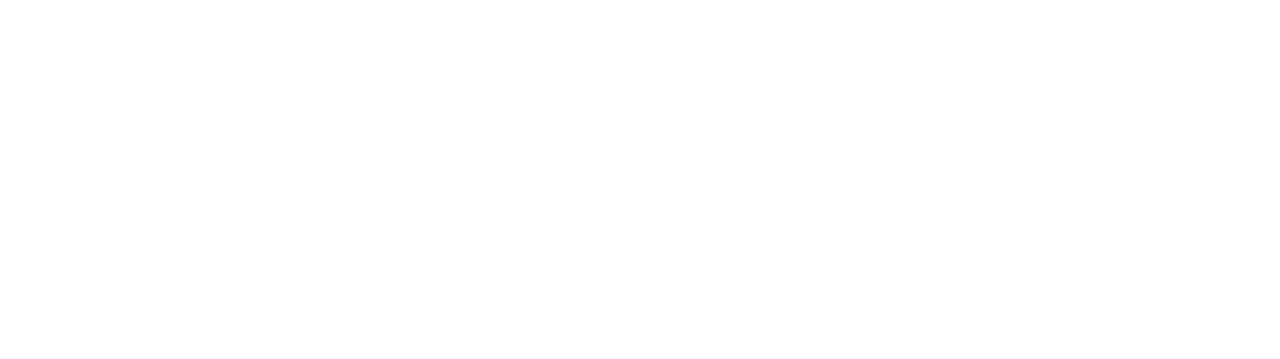
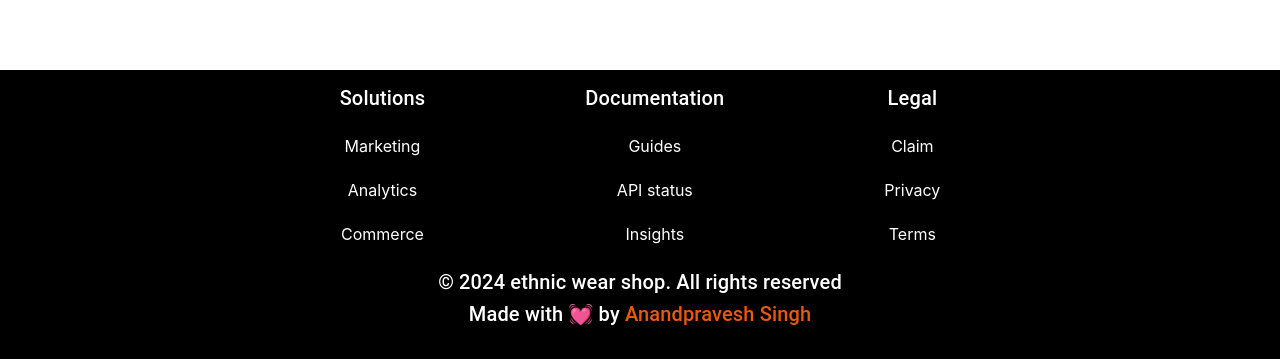
Before and after one commit to Anand-Singh01/E-commerce-java, a React (Create React App) app: page / in a window 1280 px wide. Shown: the part 2859-3218 px from the top of the page. Before the commit the page ends 2889 px from the top, so only its background shows below. Built offline with nearby package versions, Linux system fonts and the light colour scheme.

Commit message:
footer completed

```diff
--- a/src/App.js
+++ b/src/App.js
@@ -1,4 +1,5 @@
 import './App.css';
+import Footer from './Customer/components/Footer/Footer';
 import Navigation from './Customer/components/Navigation/Navigation';
 import HomePage from './Customer/pages/HomePage/HomePage';
 
@@ -11,6 +12,7 @@
       <div>
         <HomePage />
       </div>
+       <Footer/>
     </>
 
   );
--- /dev/null
+++ b/src/Customer/components/Footer/Footer.jsx
@@ -0,0 +1,67 @@
+import { Button } from '@headlessui/react';
+import { Grid, Typography } from '@mui/material';
+import React from 'react';
+
+const Footer = () => {
+    return (
+        <div>
+            <div
+                container
+                className='bg-black py-3 flex-col items-center justify-center text-white text-center mt-10'
+            >
+                <div className='flex justify-center gap-[10rem]'>
+                    <div>
+                        <Grid item xs={12} sm={6} md={6}>
+                            <Typography className='pb-5' variant='h6'>Solutions</Typography>
+                            <div>
+                                <Button className='pb-5' variant='h6' gutterBottom>Marketing</Button>
+                            </div>
+                            <div>
+                                <Button className='pb-5' variant='h6' gutterBottom>Analytics</Button>
+                            </div>
+                            <div>
+                                <Button className='pb-5' variant='h6' gutterBottom>Commerce</Button>
+                            </div>
+                        </Grid>
+                    </div>
+                    <div>
+                        <Grid item xs={12} sm={6} md={6}>
+                            <Typography className='pb-5' variant='h6'>Documentation</Typography>
+                            <div>
+                                <Button className='pb-5' variant='h6' gutterBottom>Guides</Button>
+                            </div>
+                            <div>
+                                <Button className='pb-5' variant='h6' gutterBottom>API status</Button>
+                            </div>
+                            <div>
+                                <Button className='pb-5' variant='h6' gutterBottom>Insights</Button>
+                            </div>
+                        </Grid>
+                    </div>
+
+                    <div>
+                        <Grid item xs={12} sm={6} md={6}>
+                            <Typography className='pb-5' variant='h6'>Legal</Typography>
+                            <div>
+                                <Button className='pb-5' variant='h6' gutterBottom>Claim</Button>
+                            </div>
+                            <div>
+                                <Button className='pb-5' variant='h6' gutterBottom>Privacy</Button>
+                            </div>
+                            <div>
+                                <Button className='pb-5' variant='h6' gutterBottom>Terms</Button>
+                            </div>
+                        </Grid>
+                    </div>
+                </div>
+                <div>
+                    <Grid item xs={12} sm={12} md={12}>
+                        <Typography className='pb-5' variant='h6'>&copy; 2024 ethnic wear shop. All rights reserved <br /> Made with 💓 by <span className="text-orange-600">Anandpravesh Singh</span></Typography>
+                    </Grid>
+                </div>
+            </div>
+        </div>
+    );
+};
+
+export default Footer;
```
Also changed, not shown: src/Customer/components/Navigation/Navigation.jsx (+2 -15 lines).
